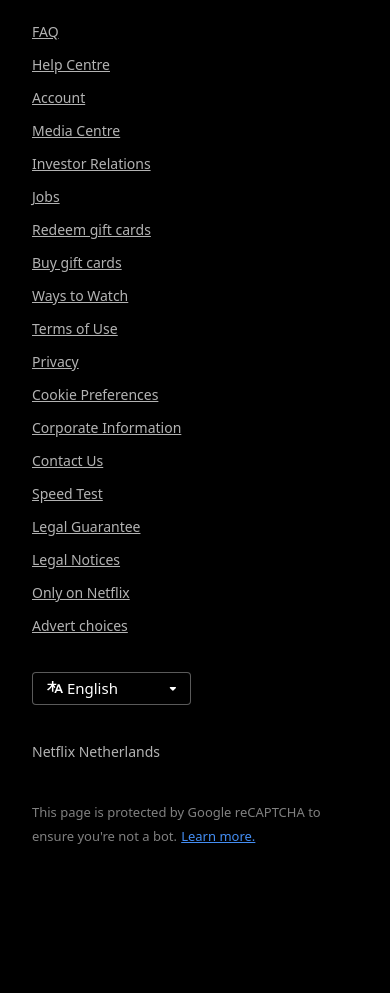
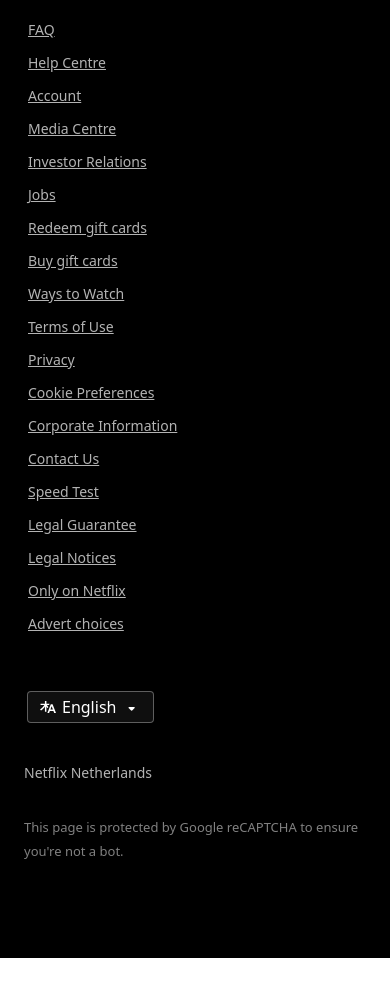
Before and after one commit to Mahdi12Bashiri/Netflix-Landing-Page, a website: page index.html in a window 390 px wide. Shown: the part 2709-3702 px from the top of the page. After the commit the page ends 3667 px from the top, so only its background shows below. Drawn offline with Linux system fonts and the light colour scheme.

Commit message:
Refactor footer structure and styles for improved accessibility and responsiveness; update language dropdown and contact links.

```diff
--- a/css/main.css
+++ b/css/main.css
@@ -55,6 +55,15 @@
   .signup__button:hover {
     background-color: #a3161d !important;
     color: #fff !important;
+  }
+
+  .footer__language-wrapper .dropdown-menu .dropdown-item:hover {
+    background-color: #2776e5 !important;
+    color: #fff !important;
+  }
+
+  .footer__language-wrapper .btn:hover {
+    background-color: #00000048 !important;
   }
 }
 
@@ -135,3 +144,27 @@
   background-color: #e50914 !important;
   outline: 2px solid white;
 }
+
+.footer__language-wrapper .btn:focus {
+  outline: 2px solid white;
+}
+
+.footer__language-wrapper .btn:focus,
+.footer__language-wrapper .btn:active,
+.footer__language-wrapper .btn[aria-expanded="true"] {
+  color: #ffffff !important;
+  background-color: #00000048 !important;
+  border-color: #808080b3 !important;
+  box-shadow: none !important;
+}
+
+.footer__language-wrapper .btn:focus i,
+.footer__language-wrapper .btn:focus svg {
+  color: #ffffff !important;
+}
+
+.footer__language-wrapper .dropdown-menu .dropdown-item:focus,
+.footer__language-wrapper .dropdown-menu .dropdown-item:active {
+  background-color: #2776e5 !important;
+  color: #ffffff !important;
+}
--- a/css/media/lg/lg.css
+++ b/css/media/lg/lg.css
@@ -458,86 +458,110 @@
 }
 
 footer {
-  padding: 0 148px;
-  padding-bottom: 130px;
+  padding: 0 80px 96px;
 }
 
-footer > div.first > p {
+.footer__contact {
   width: auto;
+  padding: 3px;
 }
 
-footer > div.first > p > a {
-  color: rgba(255, 255, 255, 0.7);
+.footer__contact a {
+  color: #ffffffb3;
 }
 
-footer > div.first > div.kol > nav {
-  margin-top: 36px;
+.footer__nav {
+  margin-top: 24px;
+  margin-bottom: 14px;
 }
 
-footer > div.first > div.kol > nav > ul {
+.footer__list {
+  padding: 4px !important;
   grid-template-columns: repeat(3, 1fr);
   margin-top: 36px;
 }
 
-footer > div.first > div.kol > nav > ul > li {
+.footer__item {
   display: flex;
   margin-top: 12px;
 }
 
-footer > div.first > div.kol > nav > ul > li > a {
-  color: rgba(255, 255, 255, 0.7);
+.footer__link {
+  color: #ffffffb3;
+  font-weight: 500;
   font-size: 14px;
 }
 
-footer > div.click > div.avl {
+.footer__language-wrapper {
   margin-top: 36px;
 }
 
-footer > div.click > div.avl > div.btn-group > button {
-  background-color: #0000008e;
-  color: white;
-  font-size: 15px;
+.footer__language-wrapper .btn {
+  background-color: #0f0f0f;
+  font-size: 1rem;
   font-weight: 500;
-  padding: 4px 14px;
-  border-color: rgba(128, 128, 128, 0.7);
+  padding: 4px 14px 4px 12px;
+  margin: 3px;
+  height: 32px;
+  border-color: #808080b3;
+  cursor: default;
 }
 
-footer > div.click > div.avl > div.btn-group > button:focus {
-  border: 2px solid white;
+.footer__language-wrapper .dropdown-menu {
+  padding: 0px;
+  border-radius: 0px;
+  width: 100% !important;
+  min-width: 100% !important;
+  position: absolute !important;
+  inset: auto !important;
+  transform: none !important;
+  top: calc(100% + 0px) !important;
+  left: 0 !important;
+  right: auto !important;
+  margin: 0 !important;
 }
 
-footer > div.click > div.avl > div.btn-group > button > svg {
+.footer__language-wrapper .dropdown-menu.show {
+  display: block;
+}
+
+.footer__language-wrapper .dropdown-menu .dropdown-item {
+  text-align: center;
+  width: 100%;
+}
+
+.footer__language-wrapper .btn:focus {
+  outline: 2px solid white;
+  outline-offset: 2px;
+}
+
+.footer__language-wrapper .btn svg {
   width: 1rem;
   height: 1rem;
-  bottom: 3px;
+  margin-right: 6px;
 }
 
-footer > div.click > div.avl > div.btn-group > button > i {
+.footer__language-wrapper .btn i {
   font-size: 10px;
-  bottom: 2px;
-  margin-left: 3rem;
+  margin-left: 12px;
+  margin-right: 4px;
+  top: 1px;
 }
 
-footer > div.once {
+.footer__country {
   margin-top: 36px;
 }
 
-footer > div.once > p {
-  color: rgba(255, 255, 255, 0.7);
+.footer__country p {
+  color: #ffffffb3;
   font-size: 14px;
 }
 
-footer > div.end {
-  margin-top: 36px;
-  margin-bottom: 1rem;
+.footer__recaptcha {
+  margin-top: 30px;
 }
 
-footer > div.end > span {
-  color: rgba(255, 255, 255, 0.5);
+.footer__recaptcha span {
+  color: #ffffff80;
   font-size: 13px;
 }
-
-footer > div.end > a {
-  color: #448ef4;
-  font-size: 13px;
-}
--- a/css/media/md/md.css
+++ b/css/media/md/md.css
@@ -463,86 +463,110 @@
 }
 
 footer {
-  padding: 0 32px;
-  padding-bottom: 130px;
+  padding: 0 32px 96px;
 }
 
-footer > div.first > p {
+.footer__contact {
   width: auto;
+  padding: 3px;
 }
 
-footer > div.first > p > a {
-  color: rgba(255, 255, 255, 0.7);
+.footer__contact a {
+  color: #ffffffb3;
 }
 
-footer > div.first > div.kol > nav {
-  margin-top: 36px;
+.footer__nav {
+  margin-top: 24px;
+  margin-bottom: 14px;
 }
 
-footer > div.first > div.kol > nav > ul {
+.footer__list {
+  padding: 4px !important;
   grid-template-columns: repeat(2, 1fr);
   margin-top: 36px;
 }
 
-footer > div.first > div.kol > nav > ul > li {
+.footer__item {
   display: flex;
   margin-top: 12px;
 }
 
-footer > div.first > div.kol > nav > ul > li > a {
-  color: rgba(255, 255, 255, 0.7);
+.footer__link {
+  color: #ffffffb3;
+  font-weight: 500;
   font-size: 14px;
 }
 
-footer > div.click > div.avl {
+.footer__language-wrapper {
   margin-top: 36px;
 }
 
-footer > div.click > div.avl > div.btn-group > button {
-  background-color: #0000008e;
-  color: white;
-  font-size: 15px;
+.footer__language-wrapper .btn {
+  background-color: #0f0f0f;
+  font-size: 1rem;
   font-weight: 500;
-  padding: 4px 14px;
-  border-color: rgba(128, 128, 128, 0.7);
+  padding: 4px 14px 4px 12px;
+  margin: 3px;
+  height: 32px;
+  border-color: #808080b3;
+  cursor: default;
 }
 
-footer > div.click > div.avl > div.btn-group > button:focus {
-  border: 2px solid white;
+.footer__language-wrapper .dropdown-menu {
+  padding: 0px;
+  border-radius: 0px;
+  width: 100% !important;
+  min-width: 100% !important;
+  position: absolute !important;
+  inset: auto !important;
+  transform: none !important;
+  top: calc(100% + 0px) !important;
+  left: 0 !important;
+  right: auto !important;
+  margin: 0 !important;
 }
 
-footer > div.click > div.avl > div.btn-group > button > svg {
+.footer__language-wrapper .dropdown-menu.show {
+  display: block;
+}
+
+.footer__language-wrapper .dropdown-menu .dropdown-item {
+  text-align: center;
+  width: 100%;
+}
+
+.footer__language-wrapper .btn:focus {
+  outline: 2px solid white;
+  outline-offset: 2px;
+}
+
+.footer__language-wrapper .btn svg {
   width: 1rem;
   height: 1rem;
-  bottom: 3px;
+  margin-right: 6px;
 }
 
-footer > div.click > div.avl > div.btn-group > button > i {
+.footer__language-wrapper .btn i {
   font-size: 10px;
-  bottom: 2px;
-  margin-left: 3rem;
+  margin-left: 12px;
+  margin-right: 4px;
+  top: 1px;
 }
 
-footer > div.once {
+.footer__country {
   margin-top: 36px;
 }
 
-footer > div.once > p {
-  color: rgba(255, 255, 255, 0.7);
+.footer__country p {
+  color: #ffffffb3;
   font-size: 14px;
 }
 
-footer > div.end {
-  margin-top: 36px;
-  margin-bottom: 1rem;
+.footer__recaptcha {
+  margin-top: 30px;
 }
 
-footer > div.end > span {
-  color: rgba(255, 255, 255, 0.5);
+.footer__recaptcha span {
+  color: #ffffff80;
   font-size: 13px;
 }
-
-footer > div.end > a {
-  color: #448ef4;
-  font-size: 13px;
-}
--- a/css/media/sm/sm.css
+++ b/css/media/sm/sm.css
@@ -460,86 +460,110 @@
 }
 
 footer {
-  padding: 0 32px;
-  padding-bottom: 130px;
+  padding: 0 32px 96px;
 }
 
-footer > div.first > p {
+.footer__contact {
   width: auto;
+  padding: 3px;
 }
 
-footer > div.first > p > a {
-  color: rgba(255, 255, 255, 0.7);
+.footer__contact a {
+  color: #ffffffb3;
 }
 
-footer > div.first > div.kol > nav {
-  margin-top: 36px;
+.footer__nav {
+  margin-top: 24px;
+  margin-bottom: 14px;
 }
 
-footer > div.first > div.kol > nav > ul {
+.footer__list {
+  padding: 4px !important;
   grid-template-columns: repeat(2, 1fr);
   margin-top: 36px;
 }
 
-footer > div.first > div.kol > nav > ul > li {
+.footer__item {
   display: flex;
   margin-top: 12px;
 }
 
-footer > div.first > div.kol > nav > ul > li > a {
-  color: rgba(255, 255, 255, 0.7);
+.footer__link {
+  color: #ffffffb3;
+  font-weight: 500;
   font-size: 14px;
 }
 
-footer > div.click > div.avl {
+.footer__language-wrapper {
   margin-top: 36px;
 }
 
-footer > div.click > div.avl > div.btn-group > button {
-  background-color: #0000008e;
-  color: white;
-  font-size: 15px;
+.footer__language-wrapper .btn {
+  background-color: #0f0f0f;
+  font-size: 1rem;
   font-weight: 500;
-  padding: 4px 14px;
-  border-color: rgba(128, 128, 128, 0.7);
+  padding: 4px 14px 4px 12px;
+  margin: 3px;
+  height: 32px;
+  border-color: #808080b3;
+  cursor: default;
 }
 
-footer > div.click > div.avl > div.btn-group > button:focus {
-  border: 2px solid white;
+.footer__language-wrapper .dropdown-menu {
+  padding: 0px;
+  border-radius: 0px;
+  width: 100% !important;
+  min-width: 100% !important;
+  position: absolute !important;
+  inset: auto !important;
+  transform: none !important;
+  top: calc(100% + 0px) !important;
+  left: 0 !important;
+  right: auto !important;
+  margin: 0 !important;
 }
 
-footer > div.click > div.avl > div.btn-group > button > svg {
+.footer__language-wrapper .dropdown-menu.show {
+  display: block;
+}
+
+.footer__language-wrapper .dropdown-menu .dropdown-item {
+  text-align: center;
+  width: 100%;
+}
+
+.footer__language-wrapper .btn:focus {
+  outline: 2px solid white;
+  outline-offset: 2px;
+}
+
+.footer__language-wrapper .btn svg {
   width: 1rem;
   height: 1rem;
-  bottom: 3px;
+  margin-right: 6px;
 }
 
-footer > div.click > div.avl > div.btn-group > button > i {
+.footer__language-wrapper .btn i {
   font-size: 10px;
-  bottom: 2px;
-  margin-left: 3rem;
+  margin-left: 12px;
+  margin-right: 4px;
+  top: 1px;
 }
 
-footer > div.once {
+.footer__country {
   margin-top: 36px;
 }
 
-footer > div.once > p {
-  color: rgba(255, 255, 255, 0.7);
+.footer__country p {
+  color: #ffffffb3;
   font-size: 14px;
 }
 
-footer > div.end {
-  margin-top: 36px;
-  margin-bottom: 1rem;
+.footer__recaptcha {
+  margin-top: 30px;
 }
 
-footer > div.end > span {
-  color: rgba(255, 255, 255, 0.5);
+.footer__recaptcha span {
+  color: #ffffff80;
   font-size: 13px;
 }
-
-footer > div.end > a {
-  color: #448ef4;
-  font-size: 13px;
-}
--- a/css/media/xl/xl.css
+++ b/css/media/xl/xl.css
@@ -435,86 +435,109 @@
 }
 
 footer {
-  padding: 0 148px;
-  padding-bottom: 130px;
+  padding: 0 148px 6rem;
 }
 
-footer > div.first > p {
+.footer__contact {
   width: auto;
+  padding: 3px;
 }
 
-footer > div.first > p > a {
-  color: rgba(255, 255, 255, 0.7);
+.footer__contact a {
+  color: #ffffffb3;
 }
 
-footer > div.first > div.kol > nav {
-  margin-top: 36px;
+.footer__nav {
+  margin-top: 24px;
   margin-bottom: 14px;
 }
 
-footer > div.first > div.kol > nav > ul {
+.footer__list {
+  padding: 4px !important;
   grid-template-columns: repeat(4, 1fr);
-  margin-top: 36px;
 }
 
-footer > div.first > div.kol > nav > ul > li {
+.footer__item {
   display: flex;
   margin-top: 12px;
 }
 
-footer > div.first > div.kol > nav > ul > li > a {
-  color: rgba(255, 255, 255, 0.7);
+.footer__link {
+  color: #ffffffb3;
+  font-size: 14px;
+  font-weight: 500;
+}
+
+.footer__language-wrapper {
+  margin-top: 36px;
+}
+
+.footer__language-wrapper .btn {
+  background-color: #0f0f0f;
+  font-size: 1rem;
+  font-weight: 500;
+  padding: 4px 14px 4px 12px;
+  margin: 3px;
+  height: 32px;
+  border-color: #808080b3;
+  cursor: default;
+}
+
+.footer__language-wrapper .dropdown-menu {
+  padding: 0px;
+  border-radius: 0px;
+  width: 100% !important;
+  min-width: 100% !important;
+  position: absolute !important;
+  inset: auto !important;
+  transform: none !important;
+  top: calc(100% + 0px) !important;
+  left: 0 !important;
+  right: auto !important;
+  margin: 0 !important;
+}
+
+.footer__language-wrapper .dropdown-menu.show {
+  display: block;
+}
+
+.footer__language-wrapper .dropdown-menu .dropdown-item {
+  text-align: center;
+  width: 100%;
+}
+
+.footer__language-wrapper .btn:focus {
+  outline: 2px solid white;
+  outline-offset: 2px;
+}
+
+.footer__language-wrapper .btn svg {
+  width: 1rem;
+  height: 1rem;
+  margin-right: 6px;
+}
+
+.footer__language-wrapper .btn i {
+  font-size: 10px;
+  margin-left: 12px;
+  margin-right: 4px;
+  top: 1px;
+}
+
+.footer__country {
+  margin-top: 36px;
+}
+
+.footer__country p {
+  color: #ffffffb3;
   font-size: 14px;
 }
 
-footer > div.click > div.avl {
-  margin-top: 36px;
+.footer__recaptcha {
+  margin-top: 30px;
 }
 
-footer > div.click > div.avl > div.btn-group > button {
-  background-color: #0000008e;
-  font-size: 15px;
-  font-weight: 500;
-  padding: 4px 14px;
-  border-color: rgba(128, 128, 128, 0.7);
-}
-
-footer > div.click > div.avl > div.btn-group > button:focus {
-  border: 2px solid white;
-}
-
-footer > div.click > div.avl > div.btn-group > button > svg {
-  width: 1rem;
-  height: 1rem;
-  bottom: 3px;
-}
-
-footer > div.click > div.avl > div.btn-group > button > i {
-  font-size: 10px;
-  bottom: 2px;
-  margin-left: 3rem;
-}
-
-footer > div.once {
-  margin-top: 36px;
-}
-
-footer > div.once > p {
-  color: rgba(255, 255, 255, 0.7);
-  font-size: 14px;
-}
-
-footer > div.end {
-  margin-top: 36px;
-  margin-bottom: 1rem;
-}
-
-footer > div.end > span {
-  color: rgba(255, 255, 255, 0.5);
+.footer__recaptcha span {
+  color: #ffffff80;
   font-size: 13px;
 }
-
-footer > div.end > a {
-  color: #448ef4;
-  font-size: 13px;
-}
--- a/css/media/xs/xs.css
+++ b/css/media/xs/xs.css
@@ -459,86 +459,110 @@
 }
 
 footer {
-  padding: 0 32px;
-  padding-bottom: 130px;
+  padding: 0 24px 96px;
 }
 
-footer > div.first > p {
+.footer__contact {
   width: auto;
+  padding: 3px;
 }
 
-footer > div.first > p > a {
-  color: rgba(255, 255, 255, 0.7);
+.footer__contact a {
+  color: #ffffffb3;
 }
 
-footer > div.first > div.kol > nav {
-  margin-top: 36px;
+.footer__nav {
+  margin-top: 24px;
+  margin-bottom: 14px;
 }
 
-footer > div.first > div.kol > nav > ul {
+.footer__list {
+  padding: 4px !important;
   grid-template-columns: repeat(1, 1fr);
   margin-top: 36px;
 }
 
-footer > div.first > div.kol > nav > ul > li {
+.footer__item {
   display: flex;
   margin-top: 12px;
 }
 
-footer > div.first > div.kol > nav > ul > li > a {
-  color: rgba(255, 255, 255, 0.7);
+.footer__link {
+  color: #ffffffb3;
+  font-weight: 500;
   font-size: 14px;
 }
 
-footer > div.click > div.avl {
+.footer__language-wrapper {
   margin-top: 36px;
 }
 
-footer > div.click > div.avl > div.btn-group > button {
-  background-color: #0000008e;
-  color: white;
-  font-size: 15px;
+.footer__language-wrapper .btn {
+  background-color: #0f0f0f;
+  font-size: 1rem;
   font-weight: 500;
-  padding: 4px 14px;
-  border-color: rgba(128, 128, 128, 0.7);
+  padding: 4px 14px 4px 12px;
+  margin: 3px;
+  height: 32px;
+  border-color: #808080b3;
+  cursor: default;
 }
 
-footer > div.click > div.avl > div.btn-group > button:focus {
-  border: 2px solid white;
+.footer__language-wrapper .dropdown-menu {
+  padding: 0px;
+  border-radius: 0px;
+  width: 100% !important;
+  min-width: 100% !important;
+  position: absolute !important;
+  inset: auto !important;
+  transform: none !important;
+  top: calc(100% + 0px) !important;
+  left: 0 !important;
+  right: auto !important;
+  margin: 0 !important;
 }
 
-footer > div.click > div.avl > div.btn-group > button > svg {
+.footer__language-wrapper .dropdown-menu.show {
+  display: block;
+}
+
+.footer__language-wrapper .dropdown-menu .dropdown-item {
+  text-align: center;
+  width: 100%;
+}
+
+.footer__language-wrapper .btn:focus {
+  outline: 2px solid white;
+  outline-offset: 2px;
+}
+
+.footer__language-wrapper .btn svg {
   width: 1rem;
   height: 1rem;
-  bottom: 3px;
+  margin-right: 6px;
 }
 
-footer > div.click > div.avl > div.btn-group > button > i {
+.footer__language-wrapper .btn i {
   font-size: 10px;
-  bottom: 2px;
-  margin-left: 3rem;
+  margin-left: 12px;
+  margin-right: 4px;
+  top: 1px;
 }
 
-footer > div.once {
+.footer__country {
   margin-top: 36px;
 }
 
-footer > div.once > p {
-  color: rgba(255, 255, 255, 0.7);
+.footer__country p {
+  color: #ffffffb3;
   font-size: 14px;
 }
 
-footer > div.end {
-  margin-top: 36px;
-  margin-bottom: 1rem;
+.footer__recaptcha {
+  margin-top: 30px;
 }
 
-footer > div.end > span {
-  color: rgba(255, 255, 255, 0.5);
+.footer__recaptcha span {
+  color: #ffffff80;
   font-size: 13px;
 }
-
-footer > div.end > a {
-  color: #448ef4;
-  font-size: 13px;
-}
--- a/index.html
+++ b/index.html
@@ -1311,44 +1311,80 @@
         </div>
       </section>
       <footer>
-        <div class="first">
-          <p class="d-inline-block m-0">
-            <a href="">Questions? Contact us.</a>
+        <div class="footer__top">
+          <p class="footer__contact d-inline-block m-0 fw-medium">
+            <a href="#">Questions? Contact us.</a>
           </p>
 
-          <div class="kol">
-            <nav>
-              <ul class="p-0 m-0 d-grid">
-                <li><a href="">FAQ</a></li>
-                <li><a href="">Help Centre</a></li>
-                <li><a href="">Account</a></li>
-                <li><a href="">Media Centre</a></li>
-                <li><a href="">Investor Relations</a></li>
-                <li><a href="">Jobs</a></li>
-                <li><a href="">Redeem gift cards</a></li>
-                <li><a href="">Buy gift cards</a></li>
-                <li><a href="">Ways to Watch</a></li>
-                <li><a href="">Terms of Use</a></li>
-                <li><a href="">Privacy</a></li>
-                <li><a href="">Cookie Preferences</a></li>
-                <li><a href="">Corporate Information</a></li>
-                <li><a href="">Contact Us</a></li>
-                <li><a href="">Speed Test</a></li>
-                <li><a href="">Legal Guarantee</a></li>
-                <li><a href="">Legal Notices</a></li>
-                <li><a href="">Only on Netflix</a></li>
-                <li><a href="">Advert choices</a></li>
-              </ul>
-            </nav>
-          </div>
+          <nav class="footer__nav">
+            <ul class="footer__list p-0 m-0 d-grid">
+              <li class="footer__item">
+                <a class="footer__link" href="#">FAQ</a>
+              </li>
+              <li class="footer__item">
+                <a class="footer__link" href="#">Help Centre</a>
+              </li>
+              <li class="footer__item">
+                <a class="footer__link" href="#">Account</a>
+              </li>
+              <li class="footer__item">
+                <a class="footer__link" href="#">Media Centre</a>
+              </li>
+              <li class="footer__item">
+                <a class="footer__link" href="#">Investor Relations</a>
+              </li>
+              <li class="footer__item">
+                <a class="footer__link" href="#">Jobs</a>
+              </li>
+              <li class="footer__item">
+                <a class="footer__link" href="#">Redeem gift cards</a>
+              </li>
+              <li class="footer__item">
+                <a class="footer__link" href="#">Buy gift cards</a>
+              </li>
+              <li class="footer__item">
+                <a class="footer__link" href="#">Ways to Watch</a>
+              </li>
+              <li class="footer__item">
+                <a class="footer__link" href="#">Terms of Use</a>
+              </li>
+              <li class="footer__item">
+                <a class="footer__link" href="#">Privacy</a>
+              </li>
+              <li class="footer__item">
+                <a class="footer__link" href="#">Cookie Preferences</a>
+              </li>
+              <li class="footer__item">
+                <a class="footer__link" href="#">Corporate Information</a>
+              </li>
+              <li class="footer__item">
+                <a class="footer__link" href="#">Contact Us</a>
+              </li>
+              <li class="footer__item">
+                <a class="footer__link" href="#">Speed Test</a>
+              </li>
+              <li class="footer__item">
+                <a class="footer__link" href="#">Legal Guarantee</a>
+              </li>
+              <li class="footer__item">
+                <a class="footer__link" href="#">Legal Notices</a>
+              </li>
+              <li class="footer__item">
+                <a class="footer__link" href="#">Only on Netflix</a>
+              </li>
+              <li class="footer__item">
+                <a class="footer__link" href="#">Advert choices</a>
+              </li>
+            </ul>
+          </nav>
         </div>
 
-        <div class="click">
-          <div class="avl d-inline-block">
-            <div class="btn-group">
+        <div class="footer__language">
+          <div class="footer__language-wrapper d-inline-block">
+            <div class="btn-group position-relative">
               <button
                 type="button"
-                class="btn text-white rounded-1"
+                class="btn text-white rounded-1 d-flex justify-content-center align-items-center"
                 data-bs-toggle="dropdown"
                 aria-expanded="false"
               >
@@ -1373,8 +1409,7 @@
                 </svg>
                 <span>English</span>
                 <i
-                  class="fa-solid fa-caret-down position-relative"
-                  style="color: #ffffff"
+                  class="fa-solid fa-caret-down position-relative text-white"
                 ></i>
               </button>
               <ul class="dropdown-menu">
@@ -1385,16 +1420,15 @@
           </div>
         </div>
 
-        <div class="once d-inline-block">
-          <p class="m-0">Netflix Netherlands</p>
+        <div class="footer__country d-inline-block">
+          <p class="m-0 fw-normal">Netflix Netherlands</p>
         </div>
 
-        <div class="end">
-          <span
-            >This page is protected by Google reCAPTCHA to ensure you're not a
-            bot.</span
-          >
-          <a href="">Learn more.</a>
+        <div class="footer__recaptcha fw-medium">
+          <span>
+            This page is protected by Google reCAPTCHA to ensure you're not a
+            bot.
+          </span>
         </div>
       </footer>
     </div>
```
